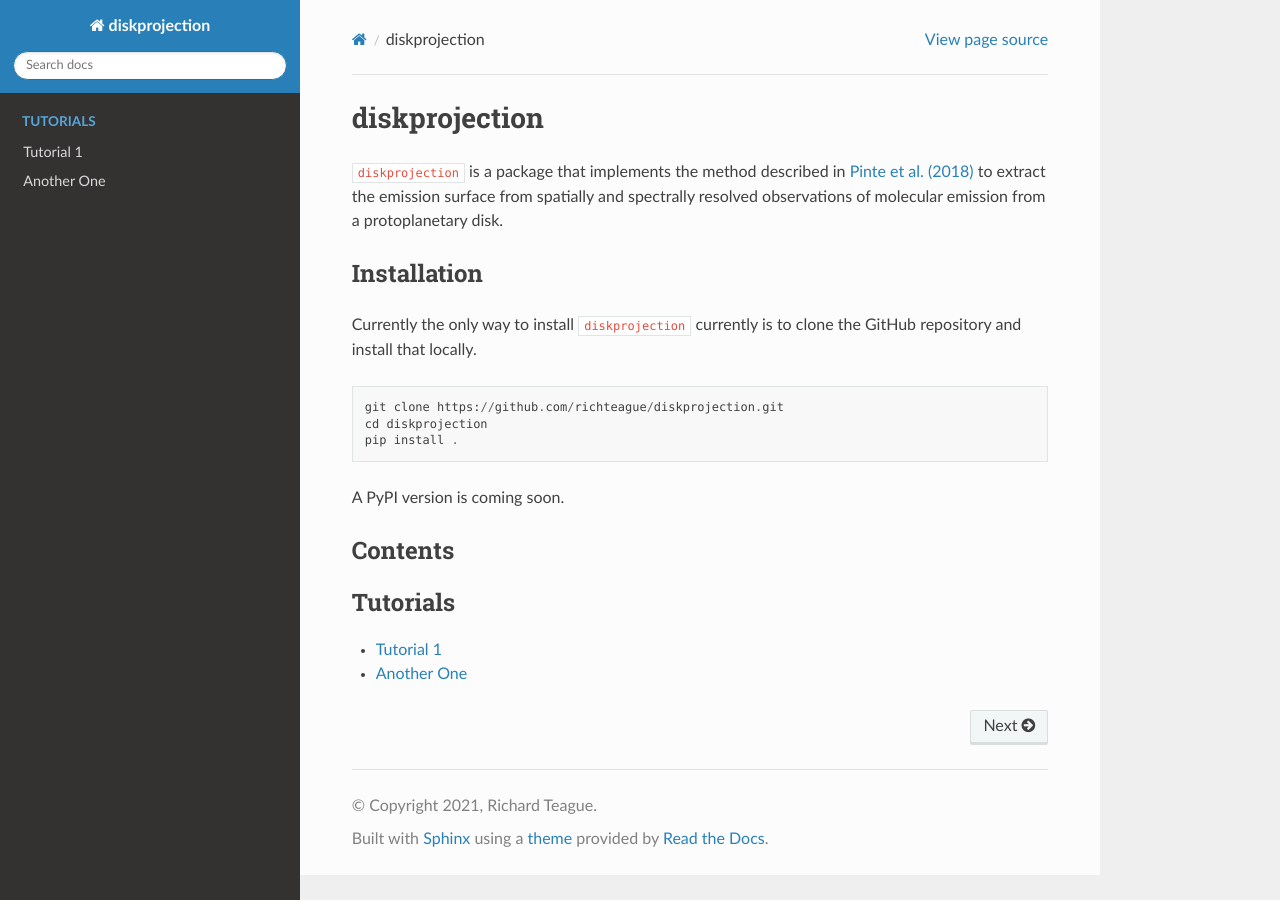
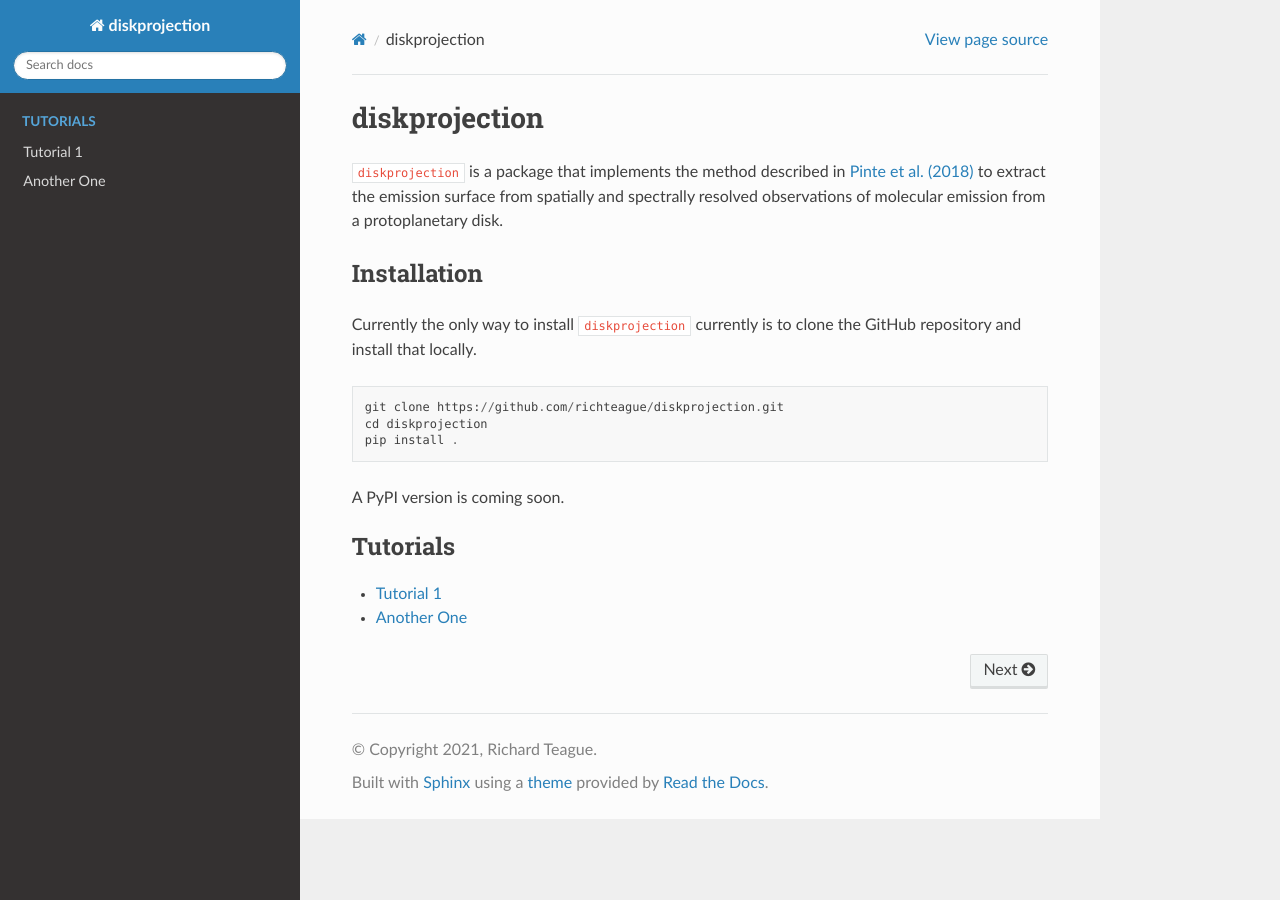
Before and after one commit to richteague/disksurf, a Sphinx documentation site: the page built from docs/index.rst, in a window 1280 px wide. Built offline with Sphinx 7.4.7 and the Read the Docs theme 2.0.0, drawn with Linux system fonts in a browser that asks for light colours; formulas are drawn with MathJax 3.

```diff
--- a/docs/index.rst
+++ b/docs/index.rst
@@ -20,8 +20,11 @@ GitHub repository and install that locally.
 
 A PyPI version is coming soon.
 
-Contents
-********
+
+.. toctree::
+   :maxdepth: 2
+   :caption: API
+
 
 .. toctree::
    :maxdepth: 2
```
Also changed, not shown: paper/paper.md (added, +1 -0 lines), 1 other file.
